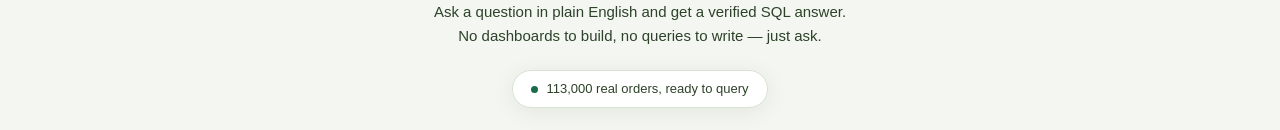
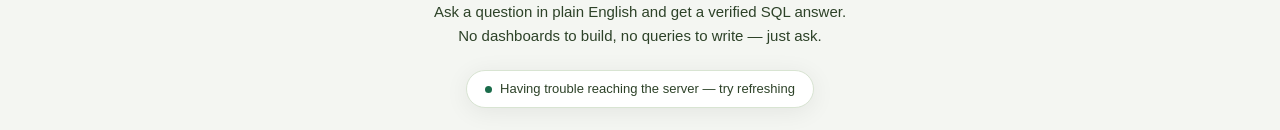
Before and after one commit to NinaweRahul/sales-analytics-webapp, a React (Vite) app in the folder frontend/: page / in a window 1280 px wide. Shown: the part 218-348 px from the top of the page. Built offline with nearby package versions, Linux system fonts and the light colour scheme; no server answers.

Commit message:
Add backend pre-warming ping on page load to smooth over Render cold starts

```diff
--- a/frontend/src/App.jsx
+++ b/frontend/src/App.jsx
@@ -5,6 +5,8 @@ import AskPanel from './components/AskPanel'
 import ResultsTabs from './components/ResultsTabs'
 import SchemaExplorer from './components/SchemaExplorer'
 import { askQuestion } from './api'
+
+const API_BASE = import.meta.env.VITE_API_BASE || 'http://localhost:8000'
 
 function getInitialTheme() {
   const saved = localStorage.getItem('theme')
@@ -20,11 +22,22 @@ export default function App() {
   const [result, setResult] = useState(null)
   const [loading, setLoading] = useState(false)
   const [error, setError] = useState(null)
+  // 'waking' | 'ready' | 'error' -- Render's free tier spins down when idle,
+  // so the first request after a while can take 30-60s. Pinging /health on
+  // mount wakes it up in the background before the user asks anything, and
+  // the landing page's status pill reflects this so the wait isn't silent.
+  const [serverStatus, setServerStatus] = useState('waking')
 
   useEffect(() => {
     document.documentElement.setAttribute('data-theme', theme)
     localStorage.setItem('theme', theme)
   }, [theme])
+
+  useEffect(() => {
+    fetch(`${API_BASE}/health`)
+      .then((res) => setServerStatus(res.ok ? 'ready' : 'error'))
+      .catch(() => setServerStatus('error'))
+  }, [])
 
   function toggleTheme() {
     setTheme((t) => (t === 'light' ? 'dark' : 'light'))
@@ -71,6 +84,7 @@ export default function App() {
           onSubmit={handleAsk}
           loading={loading}
           onExploreSchema={handleExploreSchema}
+          serverStatus={serverStatus}
         />
       )}
 
--- a/frontend/src/components/Landing.jsx
+++ b/frontend/src/components/Landing.jsx
@@ -28,11 +28,18 @@ const STEPS = [
   },
 ]
 
-export default function Landing({ question, setQuestion, onSubmit, loading, onExploreSchema }) {
+export default function Landing({ question, setQuestion, onSubmit, loading, onExploreSchema, serverStatus }) {
   function handleSubmit(e) {
     e.preventDefault()
     if (question.trim() && !loading) onSubmit(question.trim())
   }
+
+  const statusText =
+    serverStatus === 'waking'
+      ? 'Starting up, just a moment…'
+      : serverStatus === 'error'
+      ? "Having trouble reaching the server — try refreshing"
+      : '113,000 real orders, ready to query'
 
   return (
     <div className="landing-container">
@@ -47,8 +54,8 @@ export default function Landing({ question, setQuestion, onSubmit, loading, onEx
       </p>
 
       <div className="status-pill">
-        <span className="status-dot" />
-        113,000 real orders, ready to query
+        <span className={`status-dot ${serverStatus === 'waking' ? 'status-dot-pulse' : ''}`} />
+        {statusText}
       </div>
 
       <form className="landing-ask-card" onSubmit={handleSubmit}>
--- a/frontend/src/index.css
+++ b/frontend/src/index.css
@@ -885,3 +885,13 @@ a:focus-visible {
   padding: 32px 40px;
   max-width: 960px;
 }
+
+/* Pulsing status dot while the backend is waking up from a cold start */
+.status-dot-pulse {
+  animation: status-pulse 1.4s ease-in-out infinite;
+}
+
+@keyframes status-pulse {
+  0%, 100% { opacity: 1; }
+  50% { opacity: 0.3; }
+}
```
